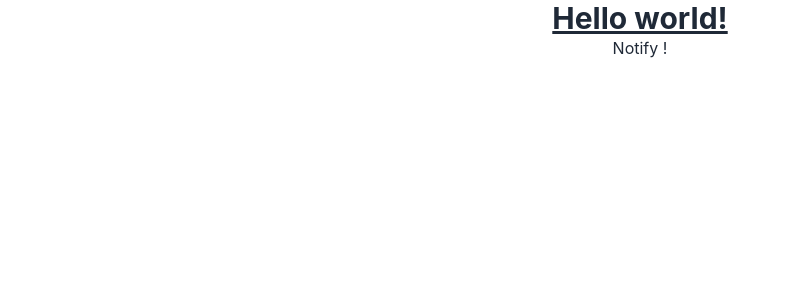
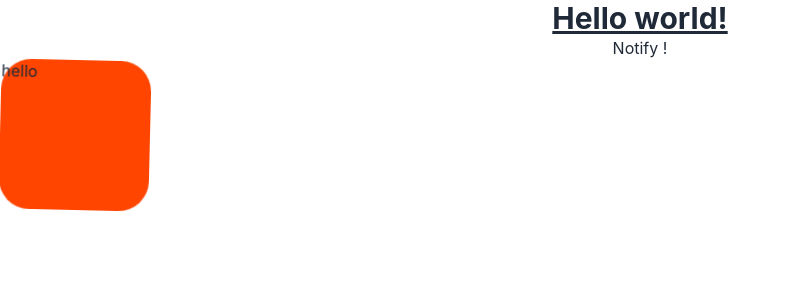
Before and after one commit to anamerasul/gymer-alex-v1, a React (Create React App) app: page / in a window 1280 px wide. Shown: the top 300 px of the page, without its empty margins (0-791 px from the left). Built offline with nearby package versions, Linux system fonts and the light colour scheme.

Commit message:
farmer motion

```diff
--- a/package.json
+++ b/package.json
@@ -9,6 +9,7 @@
     "daisyui": "^2.14.0",
     "firebase": "^9.6.11",
     "firebase-tools": "^10.6.0",
+    "framer-motion": "^6.3.0",
     "react": "^18.0.0",
     "react-dom": "^18.0.0",
     "react-icons": "^4.3.1",
@@ -16,6 +17,7 @@
     "react-router-dom": "^6.3.0",
     "react-scripts": "5.0.1",
     "react-toastify": "^8.2.0",
+    "refresh": "^1.0.1",
     "web-vitals": "^2.1.0"
   },
   "scripts": {
--- a/src/App.css
+++ b/src/App.css
@@ -36,3 +36,26 @@
     transform: rotate(360deg);
   }
 }
+
+
+.example-container{
+  background: orangered;
+  border-radius: 30px;
+  width: 150px;
+  height: 150px;
+}
+
+.refresh {
+  padding: 10px;
+  position: absolute;
+  background: rgba(0, 0, 0, 0.4);
+  border-radius: 10px;
+  width: 20px;
+  height: 20px;
+  top: 10px;
+  right: 10px;
+  display: flex;
+  justify-content: center;
+  align-items: center;
+  cursor: pointer;
+}
--- a/src/App.js
+++ b/src/App.js
@@ -1,19 +1,53 @@
 import logo from './logo.svg';
 import './App.css';
+import { useState } from "react";
 import { ToastContainer, toast } from 'react-toastify';
-
+import { motion, MotionConfig } from "framer-motion";
 import 'react-toastify/dist/ReactToastify.css';
+// import { Refresh } from "./refresh";
 function App() {
   const notify = () => toast("Wow so easy !");
   return (
+
+
+    <div>
       <div className="App">
         <h1 className="text-3xl font-bold underline">
           Hello world!
         </h1>
         <button onClick={notify}>Notify !</button>
         <ToastContainer />
+
       </div>
+      <motion.div className="example-container"
+        animate={{
+          scale: [1, 2, 2, 1, 1],
+          rotate: [0, 0, 270, 270, 0],
+          borderRadius: ["20%", "20%", "50%", "50%", "20%"]
+        }}
+        transition={{
+          duration: 2,
+          ease: "easeInOut",
+          times: [0, 0.2, 0.5, 0.8, 1],
+          repeat: Infinity,
+          repeatDelay: 1
+        }}
+
+
+      >
+        <h2>hello</h2>
+
+
+      </motion.div>
+    </div>
+
+
+
+
+
   );
 }
 
+
+
 export default App;
```
Also changed, not shown: 1 other file (tests, documents, lock files or other folders). Lines whose indentation alone changed are shown as unchanged.
